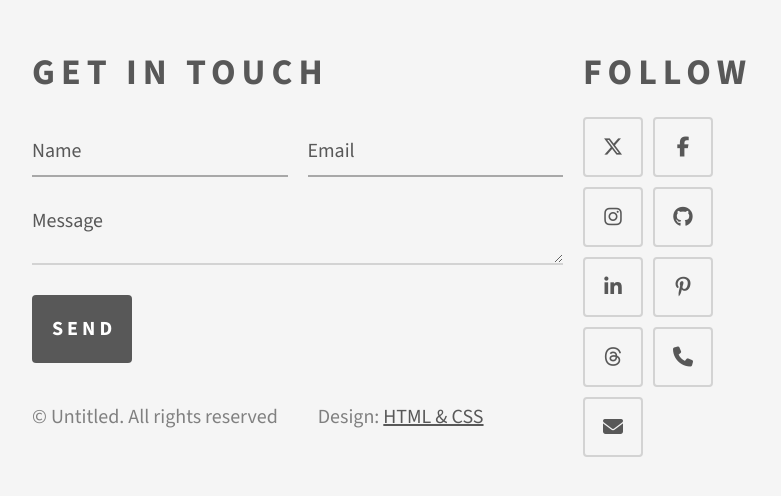
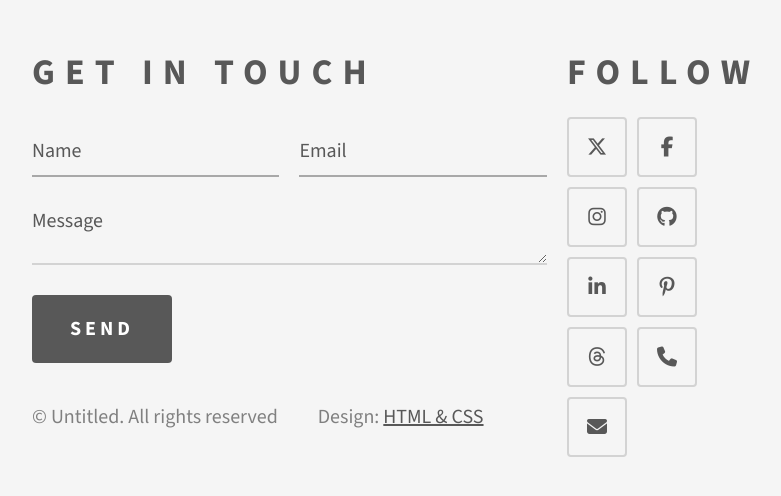
Before and after one commit to ViktorStoichev/Static-Web-Pages, a plain HTML site: page Contact Form/index.html in a window 1280 px wide. Shown: the part 148-644 px from the top of the page, without its empty margins (244-1025 px from the left). Drawn offline with nearby package versions, Linux system fonts and the light colour scheme.

Commit message:
Fix layout problem

```diff
--- a/Contact Form/style.css
+++ b/Contact Form/style.css
@@ -59,7 +59,7 @@ aside {
 }
 
 h3 {
-    letter-spacing: 0.3rem;
+    letter-spacing: 0.5rem;
 }
 
 h3, i {
@@ -99,7 +99,7 @@ input[type="submit"] {
     font-weight: bold;
     border-radius: 0.2rem;
     letter-spacing: 0.2rem;
-    max-width: 5em;
+    max-width: 7em;
     margin-bottom: 2rem;
 }
 
```
